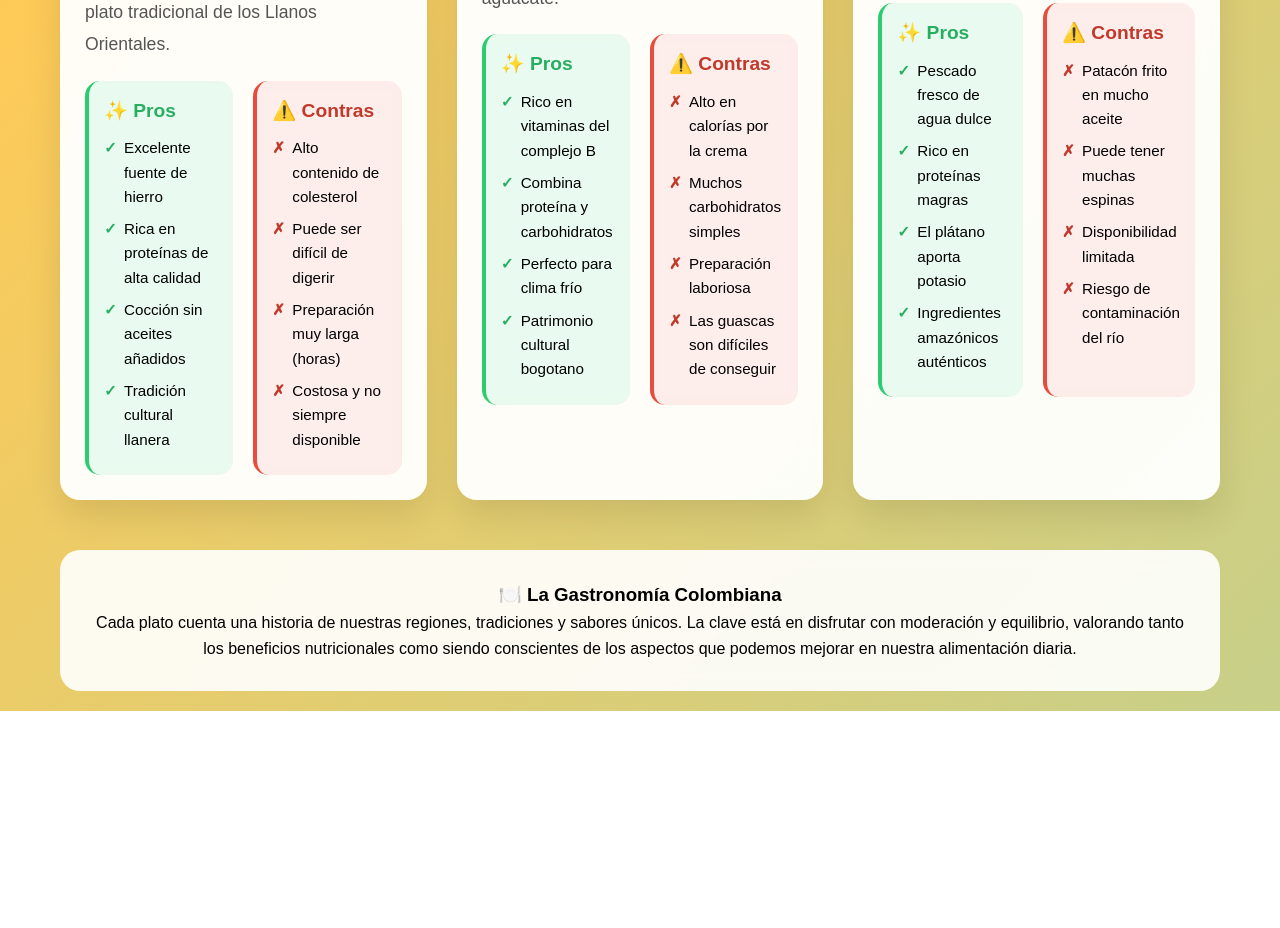
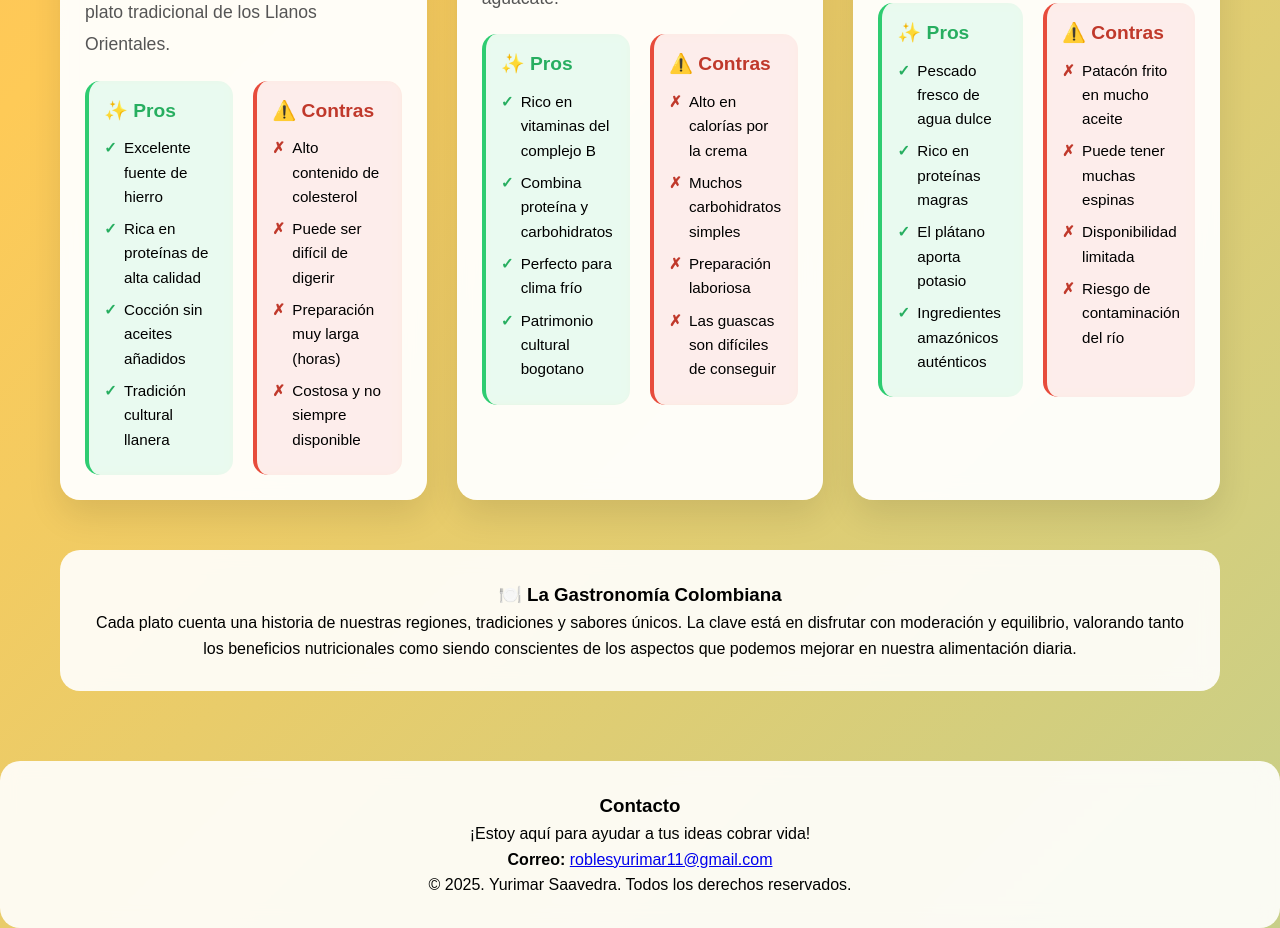
Before and after one commit to yurimar11/Beneficios-Platos-T-picos-, a plain HTML site: page index.html in a window 1280 px wide. Shown: the part 1274-2202 px from the top of the page. Before the commit the page ends 1985 px from the top, so only its background shows below. Drawn offline with Linux system fonts and the light colour scheme.

Commit message:
Update index.html

```diff
--- a/index.html
+++ b/index.html
@@ -386,3 +386,13 @@
     </div>
 </body>
 </html>
+<footer id="información" class="bg-gray-800 text-white py-8 mt-10">
+        <div class="max-w-5xl mx-auto px-4 text-center">
+            <h3 class="text-xl sm:text-2xl font-bold mb-4">Contacto</h3>
+            <p class="mb-4">¡Estoy aquí para ayudar a tus ideas cobrar vida!</p>
+            <div class="space-y-2 mb-6 text-sm sm:text-base">
+                <p><strong>Correo:</strong> <a href="mailto:roblesyurimar11@gmail.com " class="hover:text-primary-300 transition-colors"> roblesyurimar11@gmail.com </a></p>
+            </div>
+            <p class="text-gray-400 text-xs sm:text-sm">&copy; 2025. Yurimar Saavedra. Todos los derechos reservados.</p>
+        </div>
+    </footer>
```
